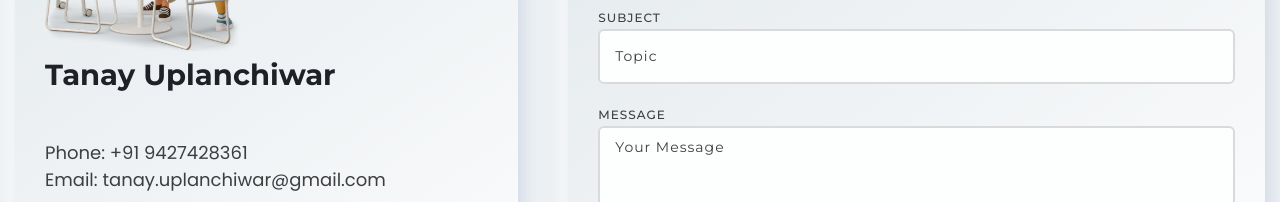
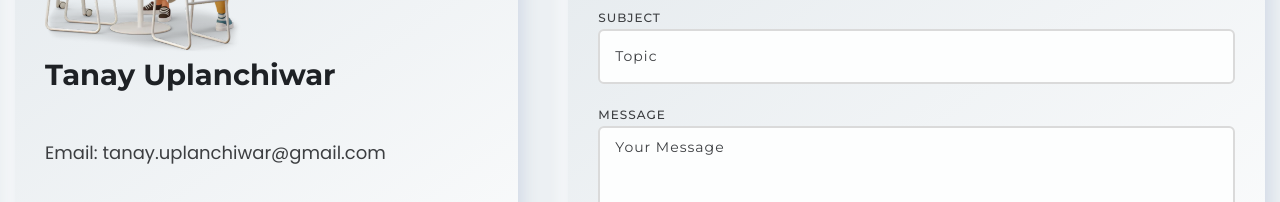
Before and after one commit to Tanay-101/Portfolio_Main, a plain HTML site: page index.html in a window 1280 px wide. Shown: the part 5560-5762 px from the top of the page. Drawn offline with nearby package versions, Linux system fonts and the light colour scheme; files that its build step writes are made by us from their sources; a script that the page names is missing.

Commit message:
Update index.html

```diff
--- a/index.html
+++ b/index.html
@@ -736,7 +736,7 @@
                                 <p>
 
                                 </p>
-                                <span class="phone">Phone: <a href="tel:+91 9427428361">+91 9427428361</a></span>
+
                                 <span class="mail">Email: <a
                                         href="mailto:tanay.uplanchiwar@gmail.com">tanay.uplanchiwar@gmail.com</a></span>
                             </div>
```
